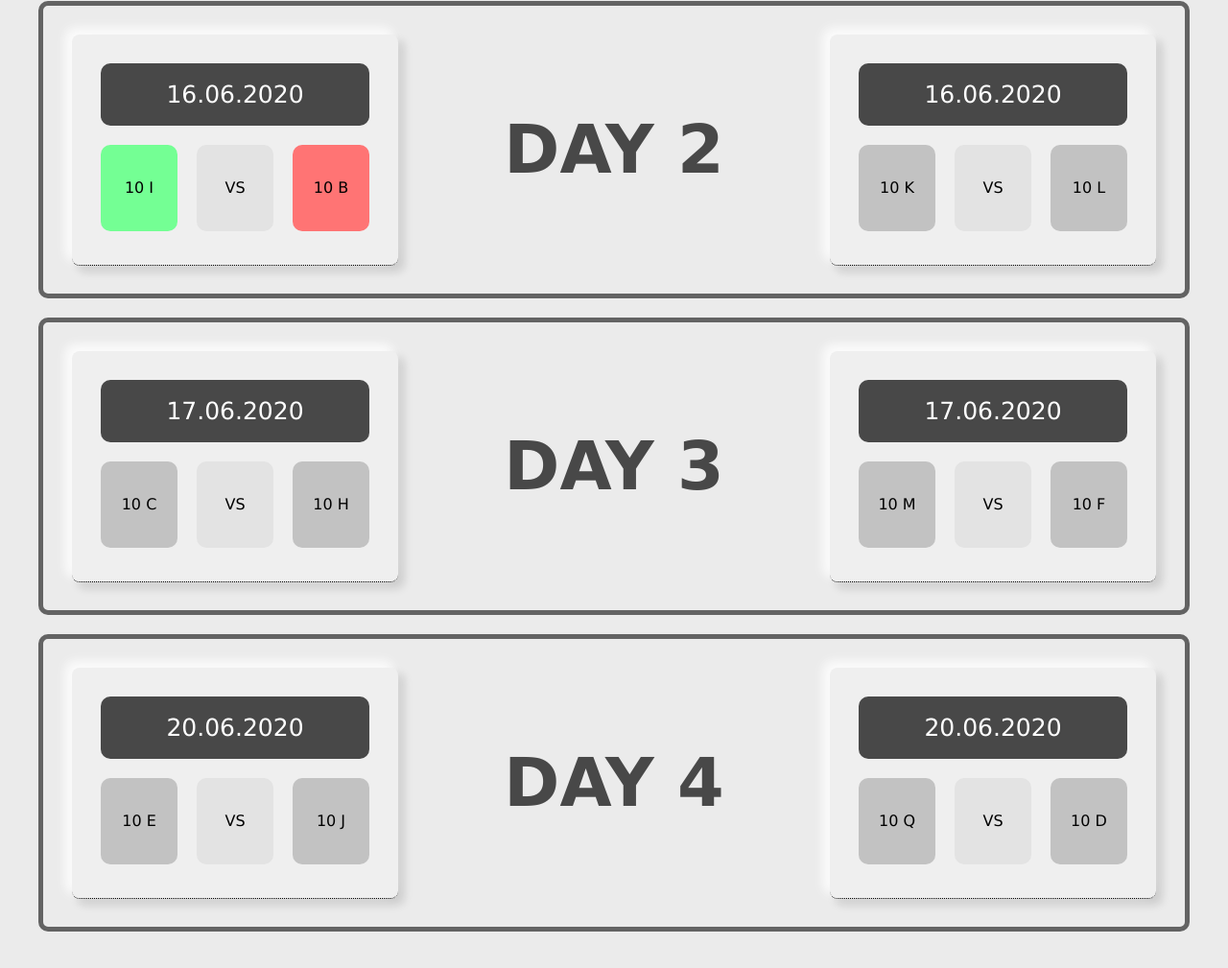
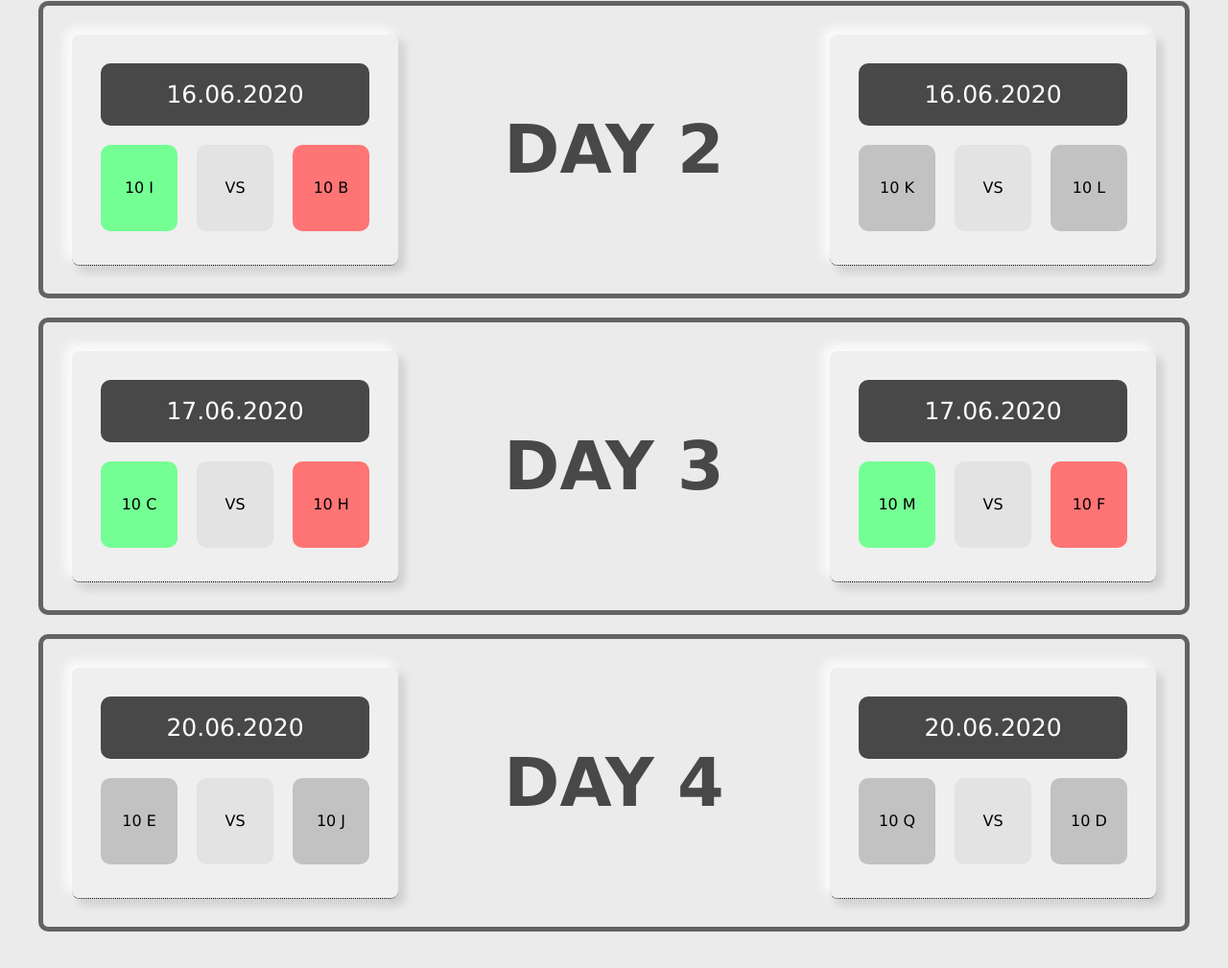
Before and after one commit to AbinavPallathoor/InterClassFootball-Brackets, a plain HTML site: page index.html in a window 1280 px wide. Shown: the part 640-1649 px from the top of the page at 96% size. Drawn offline with Linux system fonts and the light colour scheme.

Commit message:
Update index.html

```diff
--- a/index.html
+++ b/index.html
@@ -91,9 +91,9 @@
             </div>
 
             <div class="sections">
-                <div class="section-left">10 C</div>
+                <div class="section-left winner">10 C</div>
                 <div class="section-right vs">VS</div>
-                <div class="section-right">10 H</div>
+                <div class="section-right looser">10 H</div>
             </div>
 
             <span class="tooltiptext">Pending</span>
@@ -106,9 +106,9 @@
             </div>
 
             <div class="sections">
-                <div class="section-left">10 M</div>
+                <div class="section-left winner">10 M</div>
                 <div class="section-right vs">VS</div>
-                <div class="section-right">10 F</div>
+                <div class="section-right looser">10 F</div>
             </div>
 
             <span class="tooltiptext">Pending</span>
```
